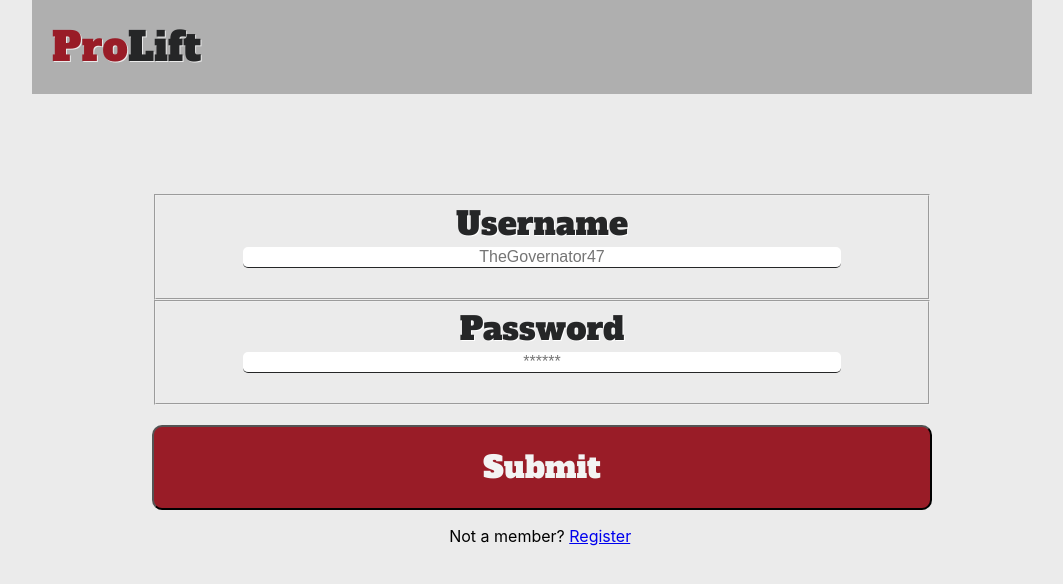
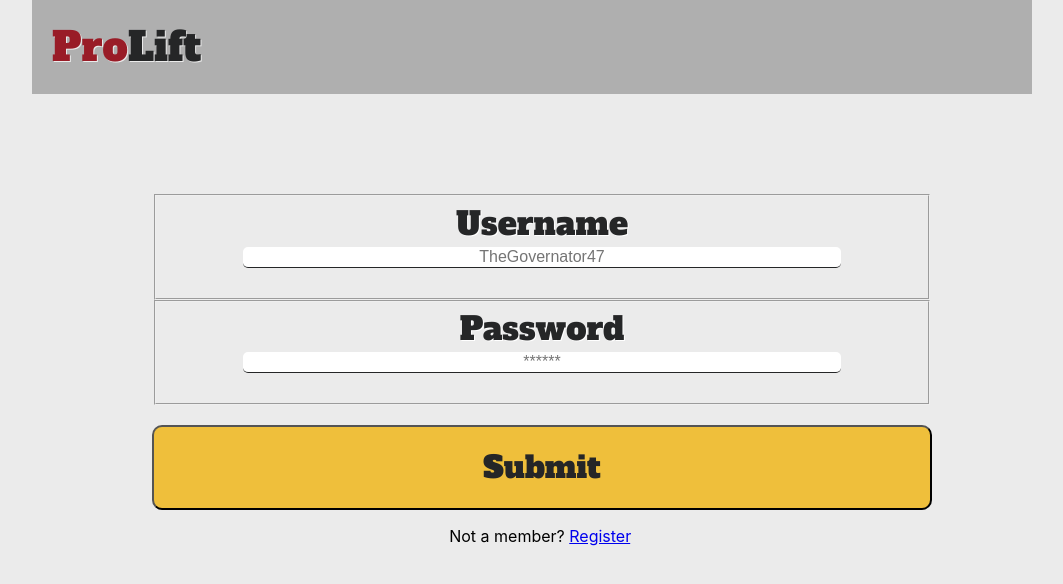
Before and after one commit to Weight-Lifting-Journal-Tattoine/FrontEnd, a React (Create React App) app: page /login in a window 1280 px wide. Shown: the top 584 px of the page, without its empty margins (108-1171 px from the left). Built offline with nearby package versions, Linux system fonts and the light colour scheme.

Commit message:
added some more styling

```diff
--- a/src/components/auth/Login.js
+++ b/src/components/auth/Login.js
@@ -110,12 +110,12 @@ transform: 'translate(-50%, -50%)'
 const ButtonStyle = styled.button`
   height: auto;
   padding: 20px 80px;
-  background: #991c27;
+  background: #efbf3b;
   margin-top: 20px;
   margin-left: 0%;
   width: 100%;
   border-radius: 10px;
-  color: #f3f3f3;
+  color: #252627;
   font-size: 1.9rem;
   transition: 1s;
   font-family: "Alfa Slab One", cursive;
--- a/src/components/auth/Register.js
+++ b/src/components/auth/Register.js
@@ -145,12 +145,12 @@ const Container = styled.div`
 const ButtonStyle = styled.button`
   height: auto;
   padding: 20px 80px;
-  background: #991c27;
+  background: #efbf3b;
   margin-top: 20px;
   margin-left: 0%;
   width: 100%;
   border-radius: 10px;
-  color: #f3f3f3;
+  color: #252627;
   font-size: 1.9rem;
   transition: 1s;
   font-family: "Alfa Slab One", cursive;
--- a/src/components/journals/CreateExercise.js
+++ b/src/components/journals/CreateExercise.js
@@ -117,12 +117,12 @@ const StyledForm = styled(Form)`
 const ButtonStyle = styled.button`
   height: auto;
   padding: 20px 20px;
-  background: #991c27;
+  background: #efbf3b;
   margin-bottom: 5%;
   margin-left: 0%;
   width: 40%;
   border-radius: 10px;
-  color: #f3f3f3;
+  color: #252627;
   font-size: 1.1rem;
   transition: 1s;
   font-family: "Alfa Slab One", cursive;
--- a/src/components/journals/Dashboard.js
+++ b/src/components/journals/Dashboard.js
@@ -65,9 +65,8 @@ function Dashboard(props) {
       <Link to={`/newjournal/${user.id}`}>
         <ButtonStyle>Create New Journal</ButtonStyle>
       </Link>
-      <div>
-        <JournalList journals={journals} />
-      </div>
+
+      <JournalList journals={journals} />
     </Container>
   );
 }
@@ -87,12 +86,12 @@ export default Dashboard;
 const ButtonStyle = styled.button`
   height: auto;
   padding: 20px 20px;
-  background: #991c27;
+  background: #efbf3b;
   margin-bottom: 5%;
   margin-left: 0%;
   width: 40%;
   border-radius: 10px;
-  color: #f3f3f3;
+  color: #252627;
   font-size: 1.1rem;
   transition: 1s;
   font-family: "Alfa Slab One", cursive;
@@ -124,6 +123,10 @@ const StyledRegion = styled.div`
   text-shadow: #ffffff 1px 1px 0;
 `;
 
-const Container = styled.span`
-  margin-top: 10%;
+const Container = styled.div`
+  margin-top: 5%;
+  border: 1px solid black;
+  box-shadow: 2px 2px 5px;
+  border-radius: 5px;
+  width: 100%;
 `;
--- a/src/components/journals/Journal.js
+++ b/src/components/journals/Journal.js
@@ -76,13 +76,13 @@ export default Journal;
 const ButtonStyle = styled.button`
   height: auto;
   padding: 10px 10px;
-  background: #991c27;
+  background: #efbf3b;
   margin-bottom: 5%;
   margin-left: 0%;
   margin-top: 2%;
   width: 50%;
   border-radius: 10px;
-  color: #f3f3f3;
+  color: #252627;
   font-size: 1rem;
   transition: 1s;
   font-family: "Alfa Slab One", cursive;
--- a/src/components/journals/JournalCard.js
+++ b/src/components/journals/JournalCard.js
@@ -39,10 +39,14 @@ const StyledData = styled.div`
 `;
 const Exercise = styled.div`
   color: #252627;
+  width: 75%;
   font-size: 1rem;
   font-family: "Alfa Slab One", cursive;
   text-shadow: #ffffff 1px 1px 0;
   padding: 10px 0;
+  margin: 20px;
+  background-color: rgba(37, 38, 39, 0.3);
+  box-shadow: 2px 2px 5px;
 `;
 
 const Container = styled.div`
@@ -50,4 +54,5 @@ const Container = styled.div`
   display: flex;
   flex-direction: row;
   justify-content: center;
+  border: 1 px solid red;
 `;
--- a/src/components/journals/JournalList.js
+++ b/src/components/journals/JournalList.js
@@ -7,6 +7,14 @@ import JournalCard from "./JournalCard";
 
 const StyledLink = styled(Link)`
   text-decoration: none;
+  width: 49%;
+`;
+const ListContainer = styled.div`
+  width: 100%;
+  display: flex;
+  flex-wrap: wrap;
+  justify-content: center;
+  align-items: center;
 `;
 
 function JournalList(props) {
@@ -18,7 +26,7 @@ function JournalList(props) {
   }, []);
 
   return (
-    <div>
+    <ListContainer>
       {props.journals.map((journal, index) => {
         const journalExercises = exercises.filter(exercise => {
           return exercise.journalId === journal.id;
@@ -32,7 +40,7 @@ function JournalList(props) {
           </StyledLink>
         );
       })}
-    </div>
+    </ListContainer>
   );
 }
 export default JournalList;
```
